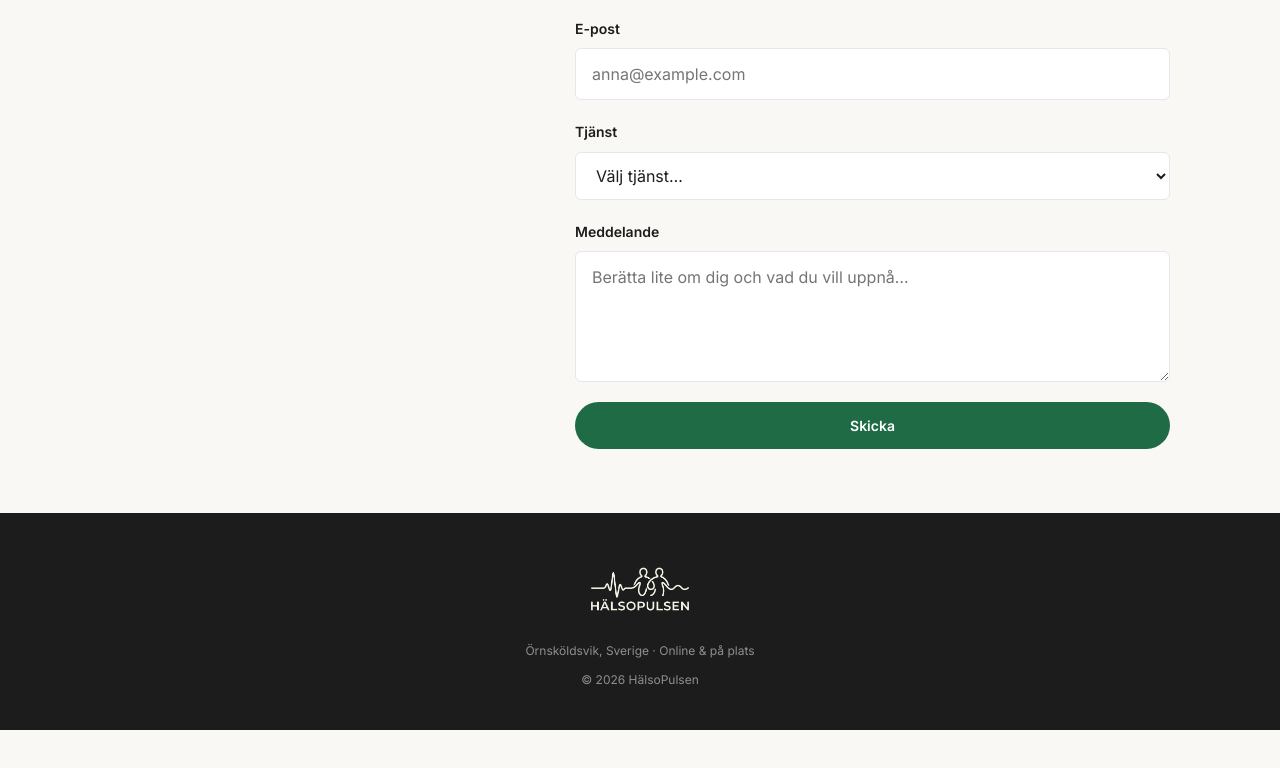
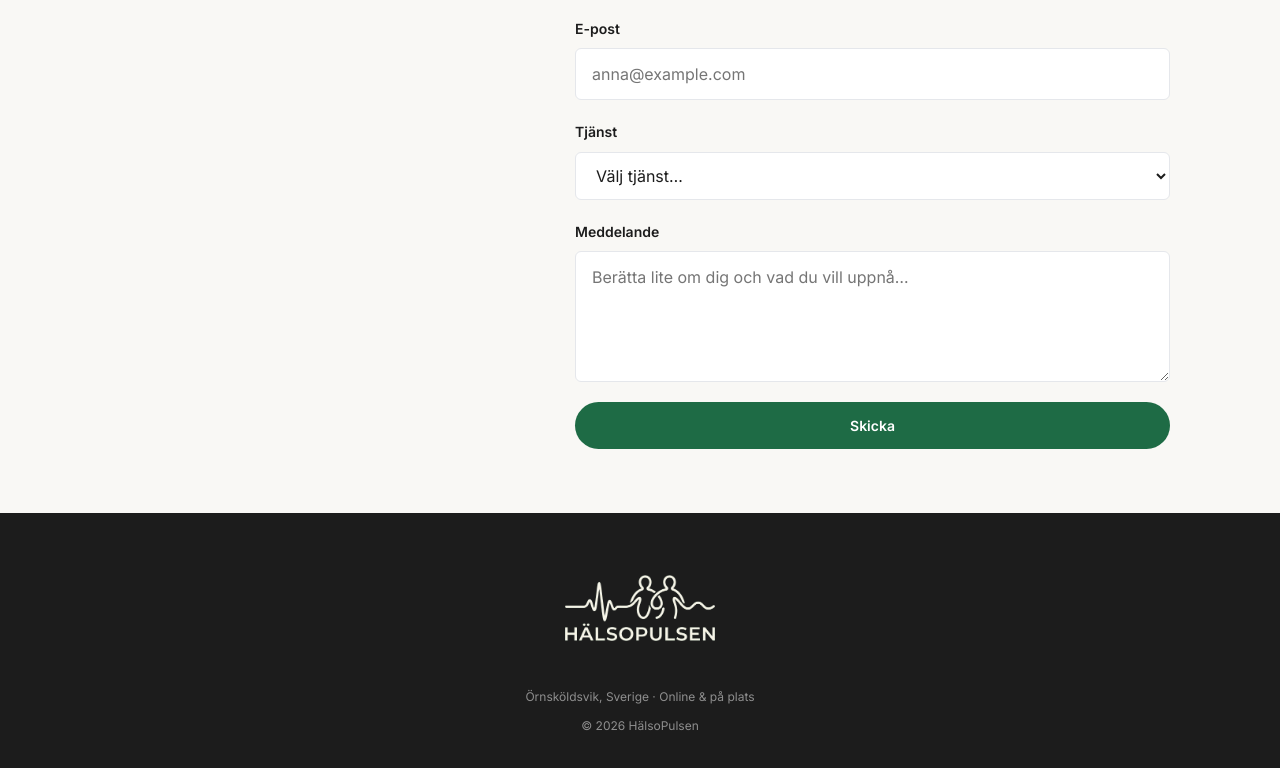
Before and after one commit to kingli6/halsopulsen, a plain HTML site: page index.html in a window 1280 px wide. Shown: the part 4512-5280 px from the top of the page. Before the commit the page ends 5242 px from the top, so only its background shows below. Drawn offline with Linux system fonts and the light colour scheme.

Commit message:
Adjust footer logo image size and margin

```diff
--- a/style.css
+++ b/style.css
@@ -795,10 +795,10 @@ section {
 }
 
 .footer-logo-img {
-  height: 72px;
+  height: 110px;
   width: auto;
   display: block;
-  margin-bottom: var(--space-2);
+  margin-bottom: var(--space-4);
 }
 
 .footer-location,
```
